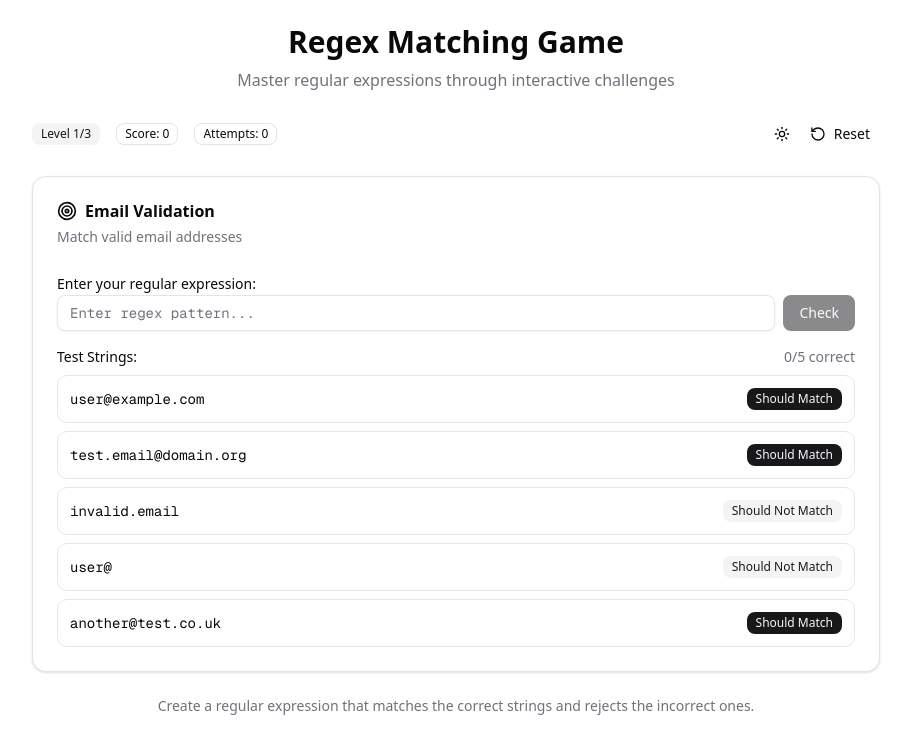
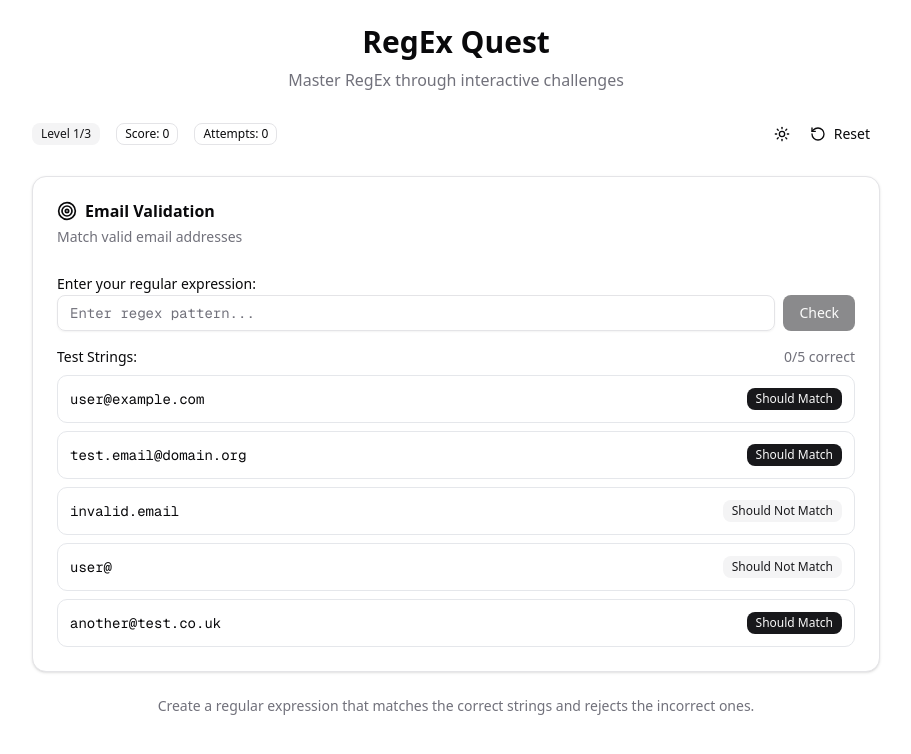
Before and after one commit to dytra/regex-quest, a Next.js app: page / in a window 1280 px wide. Shown: the top 754 px of the page, without its empty margins (184-1095 px from the left). Built offline with nearby package versions, Linux system fonts and the light colour scheme.

Commit message:
adjust game title in game component

```diff
--- a/src/components/game.tsx
+++ b/src/components/game.tsx
@@ -146,8 +146,8 @@ export default function Component() {
   return (
     <div className="max-w-4xl mx-auto p-6 space-y-6">
       <div className="text-center space-y-2">
-        <h1 className="text-3xl font-bold">Regex Matching Game</h1>
-        <p className="text-muted-foreground">Master regular expressions through interactive challenges</p>
+        <h1 className="text-3xl font-bold">RegEx Quest</h1>
+        <p className="text-muted-foreground">Master RegEx through interactive challenges</p>
       </div>
 
       <div className="flex justify-between items-center">
```
